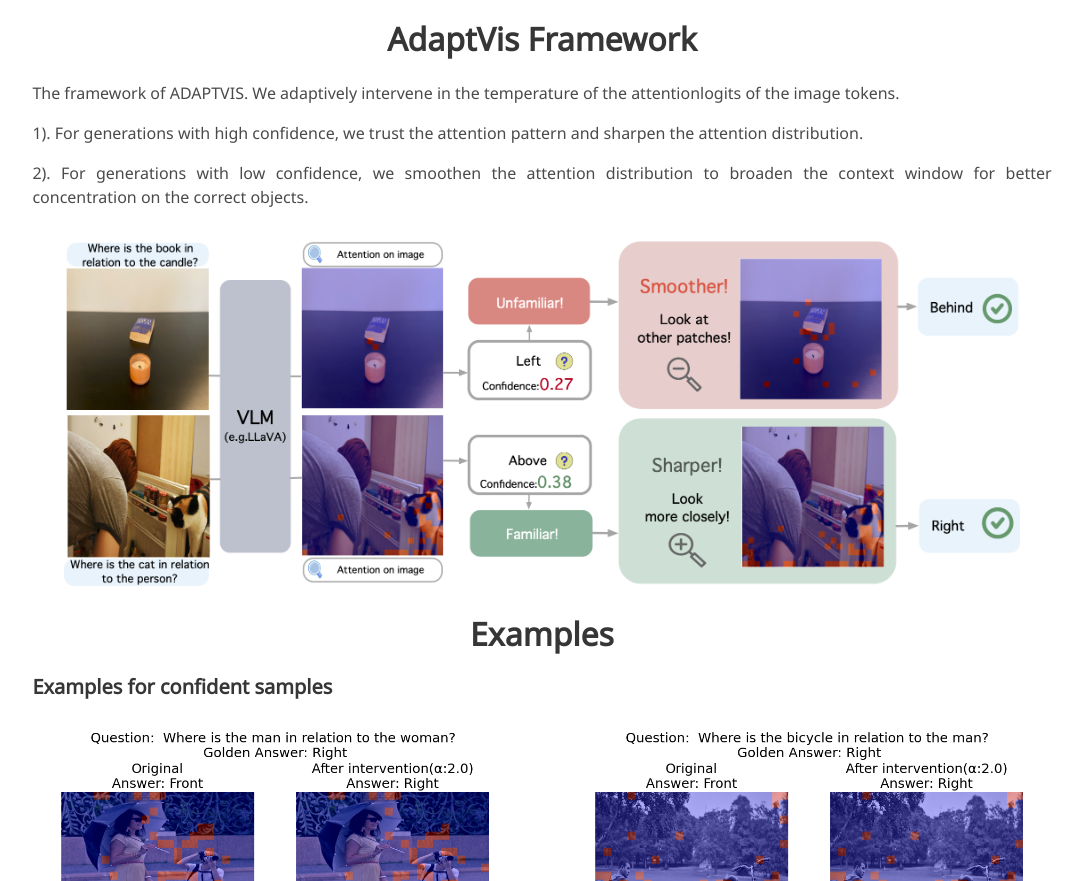
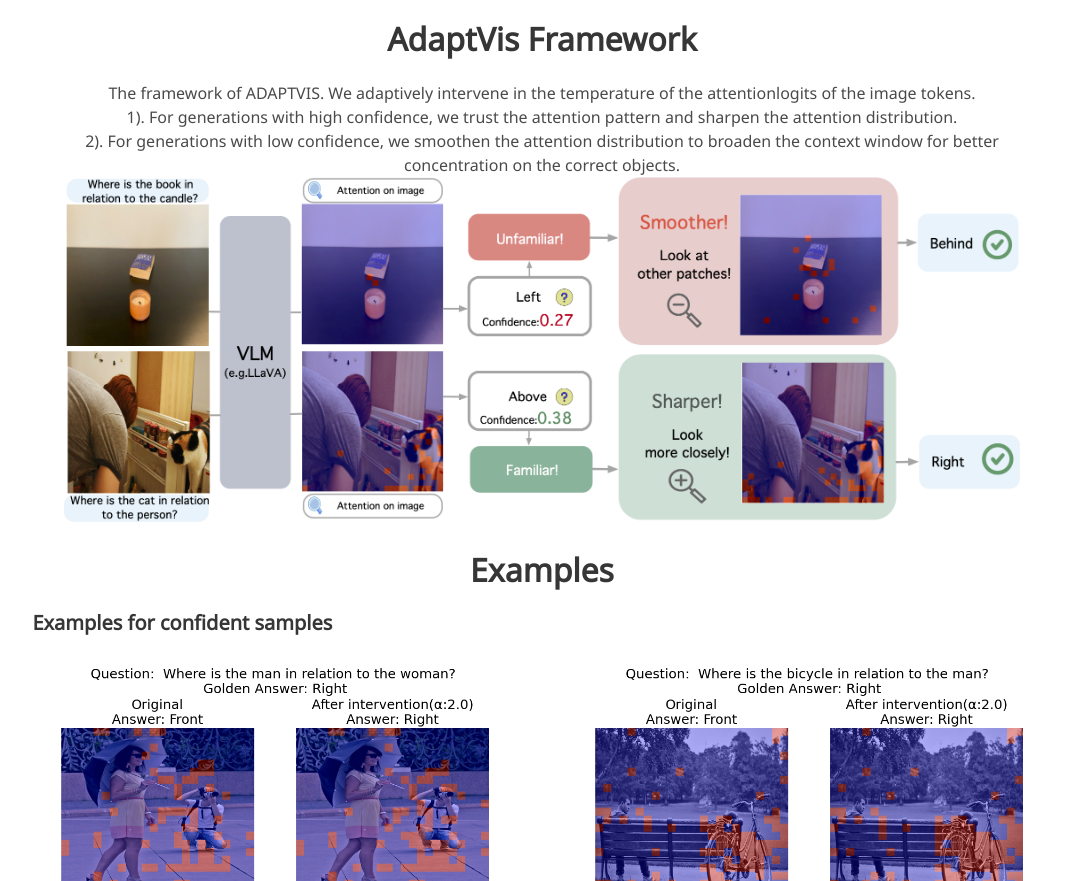
Before and after one commit to shiqichen17/AdaptVis, a plain HTML site: page index.html in a window 1280 px wide. Shown: the part 908-1789 px from the top of the page, without its empty margins (98-1181 px from the left). Drawn offline with nearby package versions, Linux system fonts and the light colour scheme; some icons are missing; a web font is replaced by a local one.

Commit message:
Update index.html

```diff
--- a/index.html
+++ b/index.html
@@ -279,14 +279,14 @@
     <div class="columns is-centered has-text-centered" font-size: 18px;">
       <div class="column is-four-fifths">
         <h1 class="title is-3">AdaptVis Framework</h1>
-        <div class="content has-text-justified">
-
-          <p>The framework of ADAPTVIS. We adaptively intervene in the temperature of the attentionlogits of the image tokens.</p>
+        <p>The framework of ADAPTVIS. We adaptively intervene in the temperature of the attentionlogits of the image tokens.</p>
           <p>1). For generations with high confidence, we trust the attention pattern and sharpen the attention distribution.</p>
           <p>2). For generations with low confidence, we smoothen the attention distribution to broaden the context window for better concentration on the correct objects.</p>
 
-           <figure><img src="./static/images/main.png" alt="Figure 1"></figure>
-        </div>
+          <div class="content is-flex" style="justify-content: center;">
+        <figure><img src="./static/images/main.png" alt="Figure 1"></figure>
+          </div>
+
       </div>
     </div>
     <!--/ Abstract. -->
```
